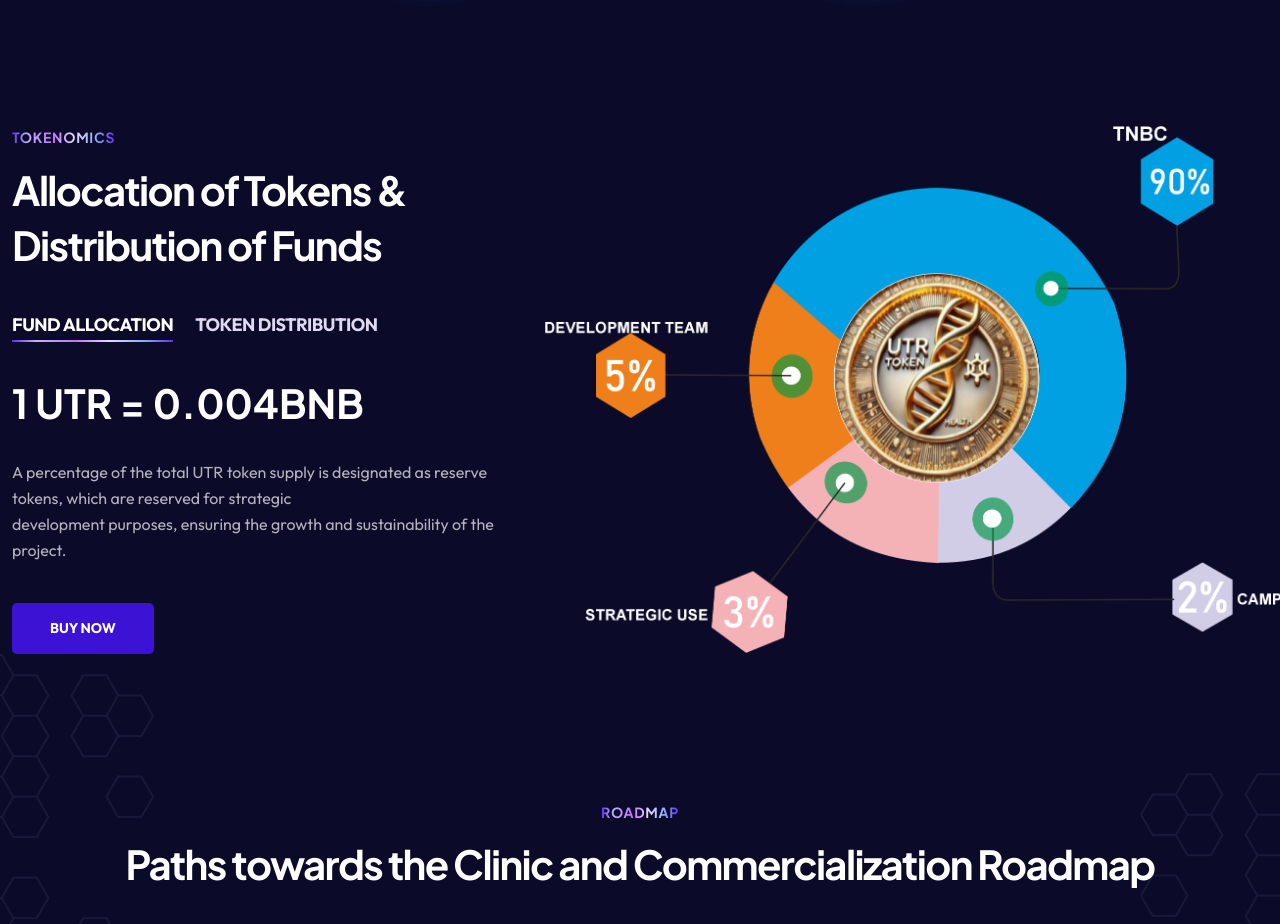
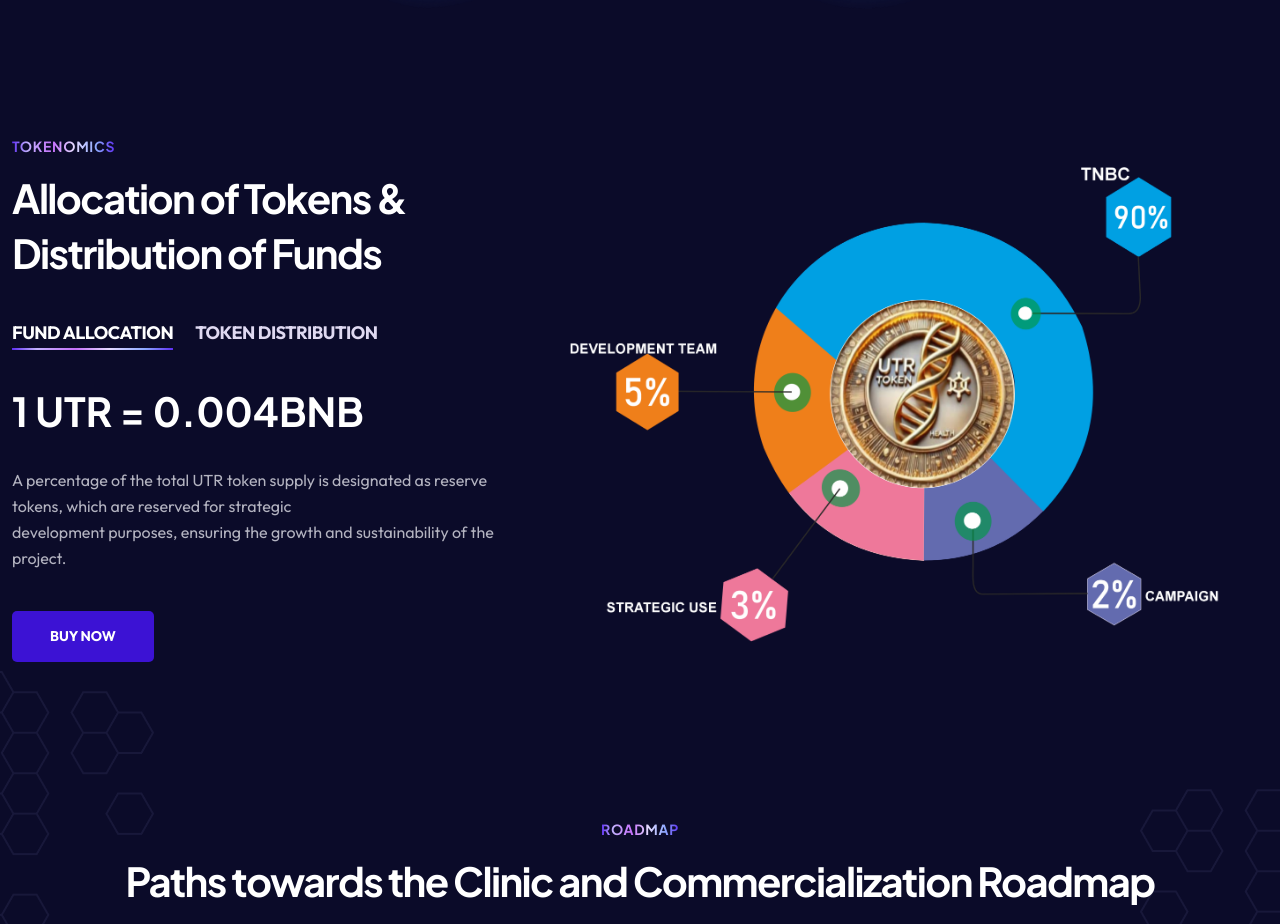
Before and after one commit to We-Dey-4-U/utrtherapeutics-, a Next.js app: page / in a window 1280 px wide. Shown: the part 2440-3364 px from the top of the page. Built offline with nearby package versions, Linux system fonts and the light colour scheme.

Commit message:
tkenomics

```diff
--- a/Components/Token.jsx
+++ b/Components/Token.jsx
@@ -72,7 +72,7 @@ const Token = () => {
                 aria-labelledby="home-tab"
               >
                 <div className="token__img">
-                  <img src="assets/img/token/tokenchart.png" alt="" />
+                  <img src="assets/img/token/tokenchart2.png" alt="" />
                 </div>
               </div>
               <div
```
Also changed, not shown: public/assets/img/token/tokenchart2.png (added).
